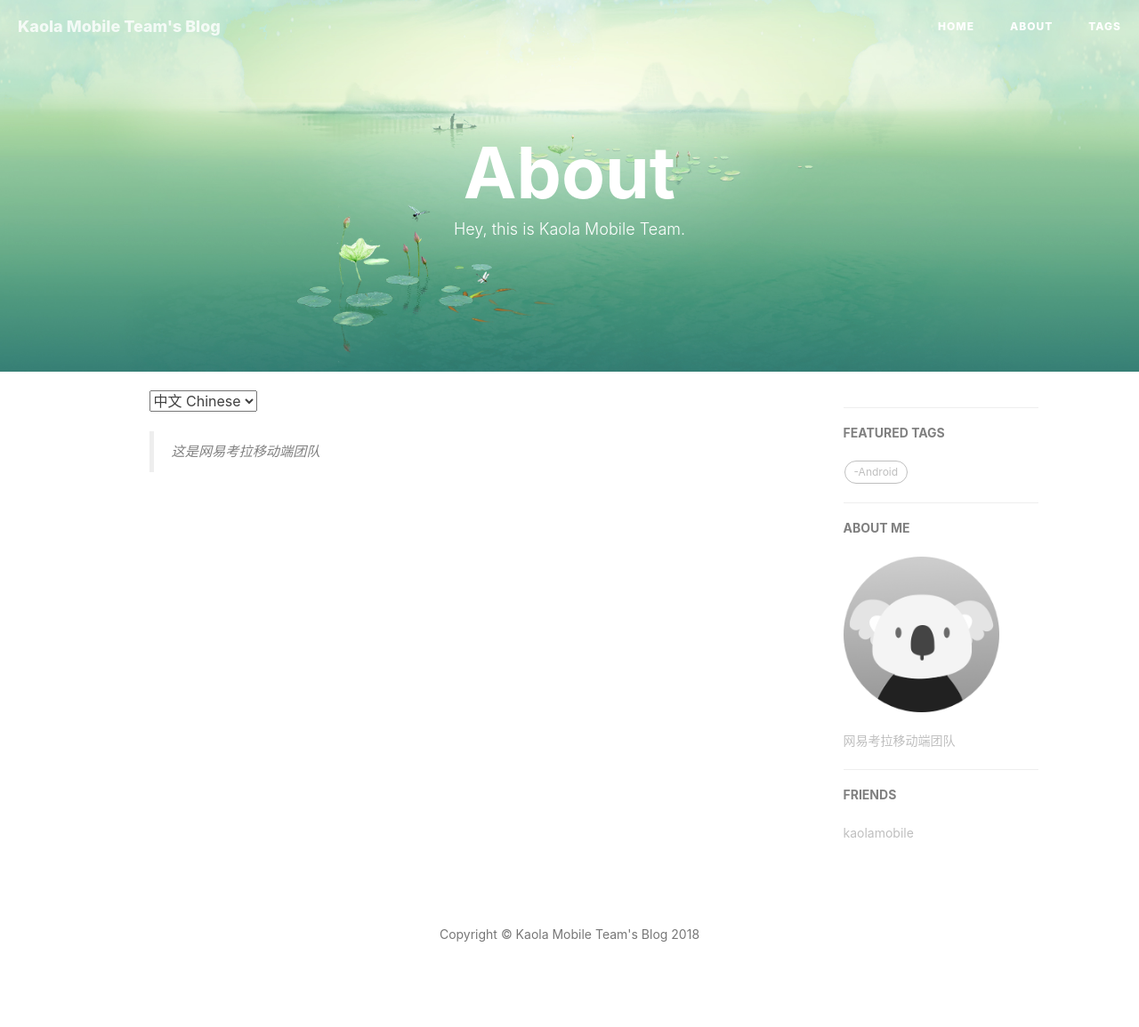
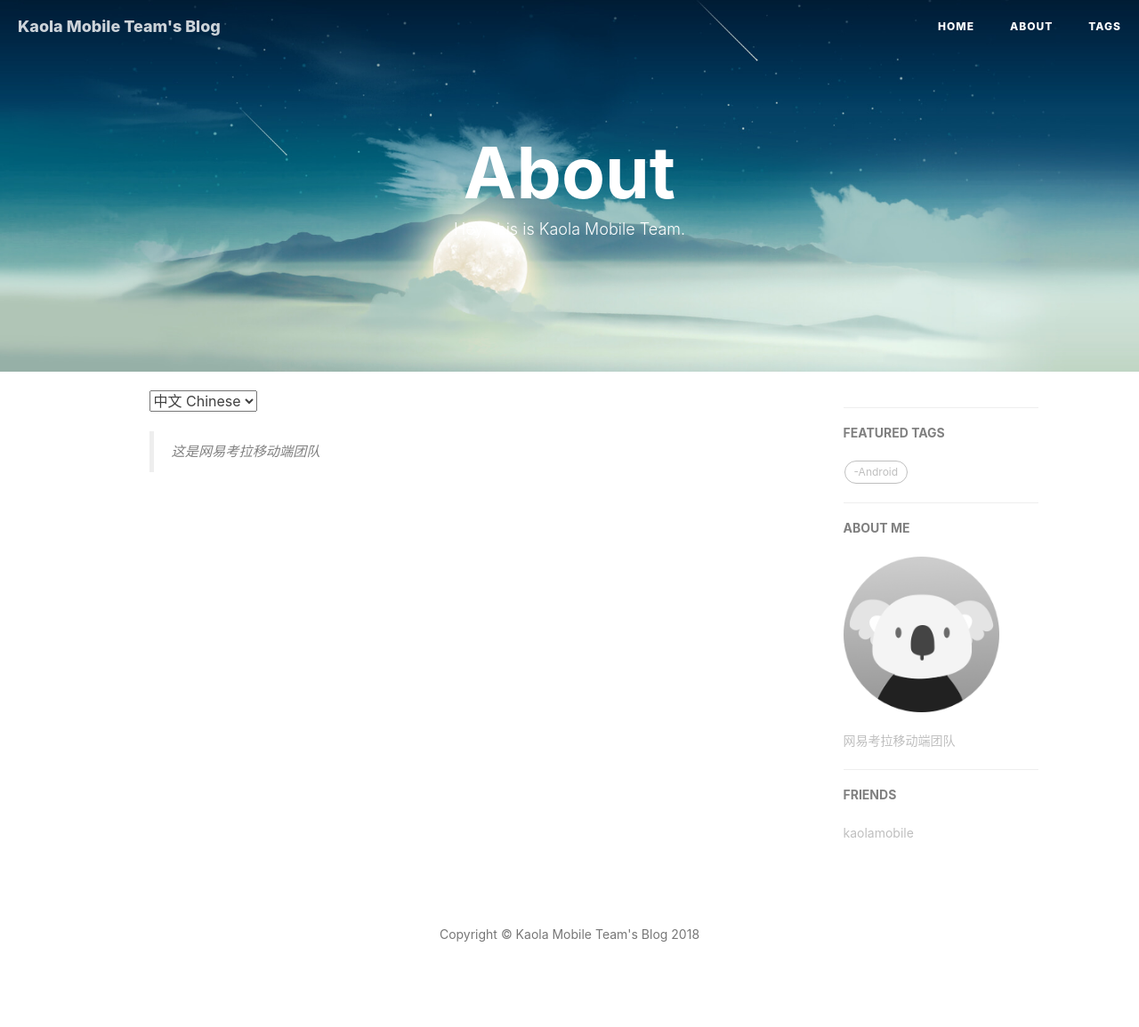
Before and after one commit to KaolaMobile/kaolamobile.github.io, a Jekyll site: the page built from about.html, in a window 1280 px wide. Shown: the whole page at 89% size. Built offline with Jekyll 4.4.1, drawn with Linux system fonts in a browser that asks for light colours; nearby versions of some CDN libraries; comment, search, counter and statistics services are not loaded.

Commit message:
背景图替换

```diff
--- a/_config.yml
+++ b/_config.yml
@@ -1,7 +1,7 @@
 # Site settings
 title: Kaola Mobile Team's Blog
 SEOTitle: 考拉移动团队的技术博客 | Kaola Mobile Team's Blog
-header-img: img/bg2.jpg
+header-img: img/bg4.jpg
 email: kaolamobile163@163.com
 description: ""
 keyword: ""
--- a/about.html
+++ b/about.html
@@ -2,7 +2,7 @@
 layout: page
 title: "About"
 description: "Hey, this is Kaola Mobile Team."
-header-img: "img/bg4.jpg"
+header-img: "img/bg8.jpg"
 ---
 
 <!-- Language Selector -->
```
Also changed, not shown: img/bg8.jpg (added).
